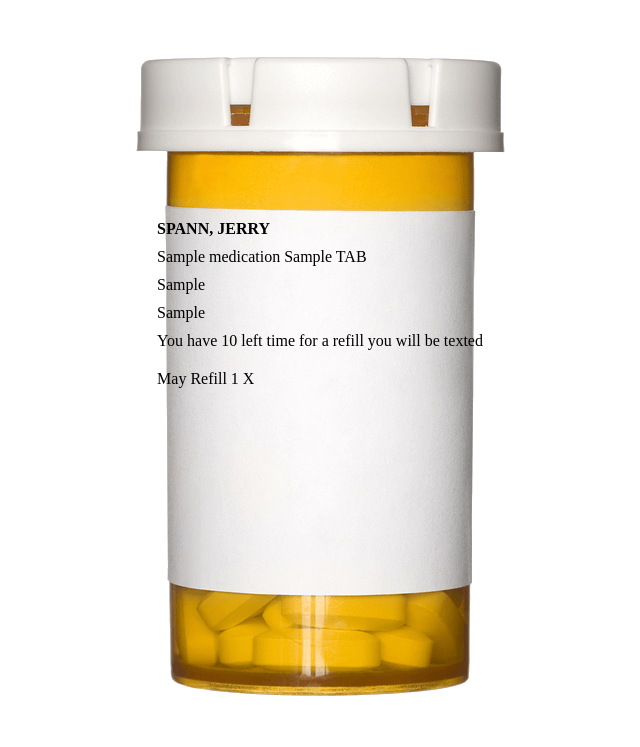
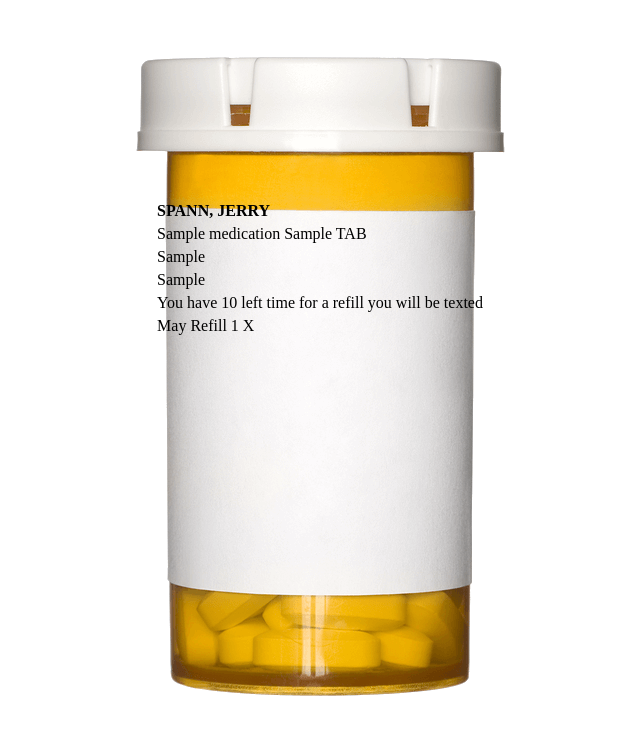
Before and after one commit to JerrySpann1970/project-4-medicine-cabinet, a Django app: page /medications/1/ in a window 1280 px wide. Shown: the part 96-843 px from the top of the page, without its empty margins (320-960 px from the left). Run offline with Django 5.2, Linux system fonts and the light colour scheme; tables that the repository leaves empty hold one stand-in row (values such as "Sample post").

```diff
--- a/main_app/models.py
+++ b/main_app/models.py
@@ -1,4 +1,5 @@
 from django.db import models
+from django.urls import reverse
 
 # Create your models here.
 class Medication(models.Model):
@@ -11,3 +12,6 @@ class Medication(models.Model):
 
     def __str__(self):
         return self.name
+
+    def get_absolute_url(self):
+        return reverse('medication-detail', kwargs={'medication_id': self.id})
--- a/main_app/static/css/medications/medication-detail.css
+++ b/main_app/static/css/medications/medication-detail.css
@@ -1,8 +1,8 @@
 .centered {
     position: absolute;
-    top: 50%;
+    top:50%;
     left: 50%;
-    transform: translate(-50%, -50%);
+    transform: translate(-50%, -75%);
 }
 
 .medication-container {
@@ -24,13 +24,12 @@
 }
 
 .card h2 {
-    margin: 10px 0;
+    margin: 5px 0;
     font-size: var(--font-xl);
 }
 
 .card p {
     margin: 5px 0;
-    padding-bottom: 5px;
     font-size: var(--font-reg);
 }
 
```
